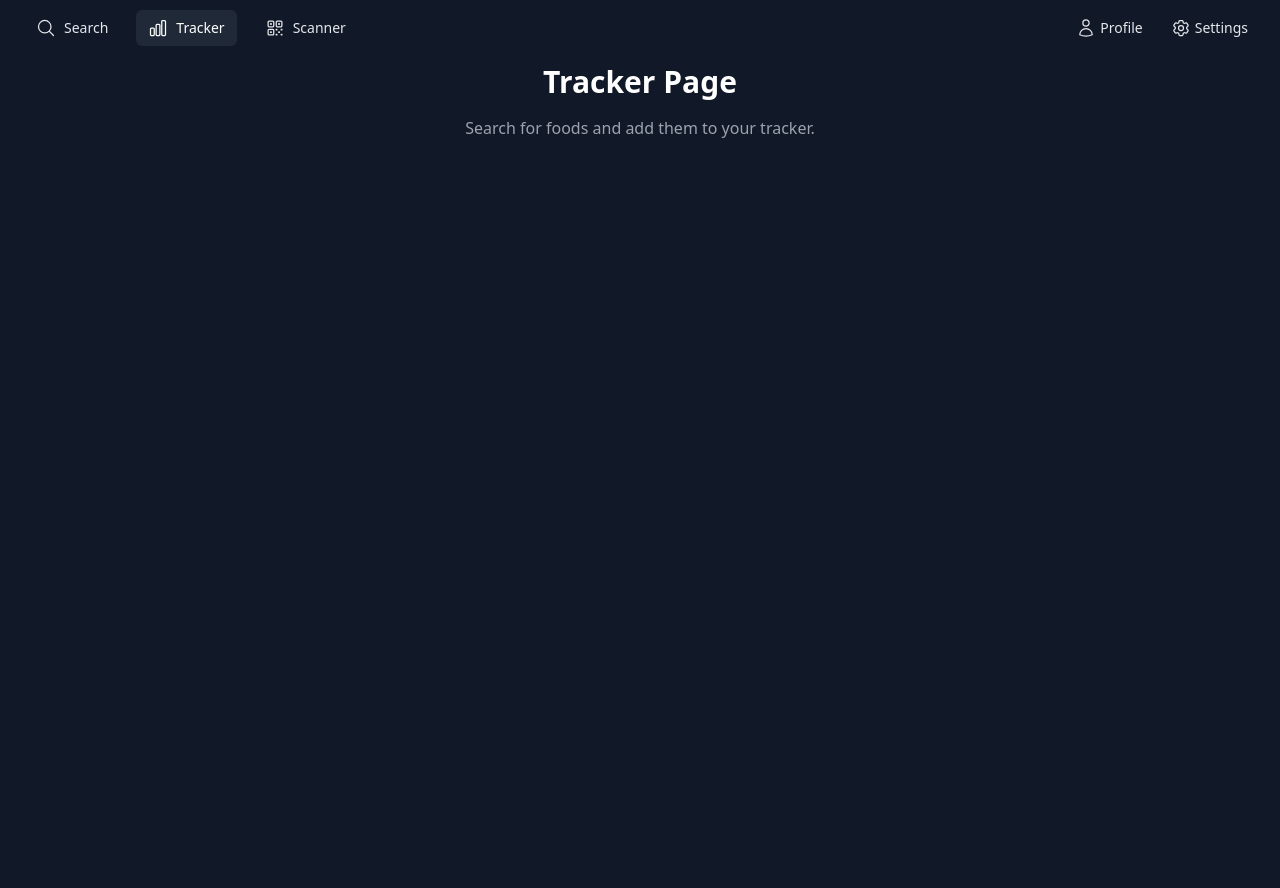
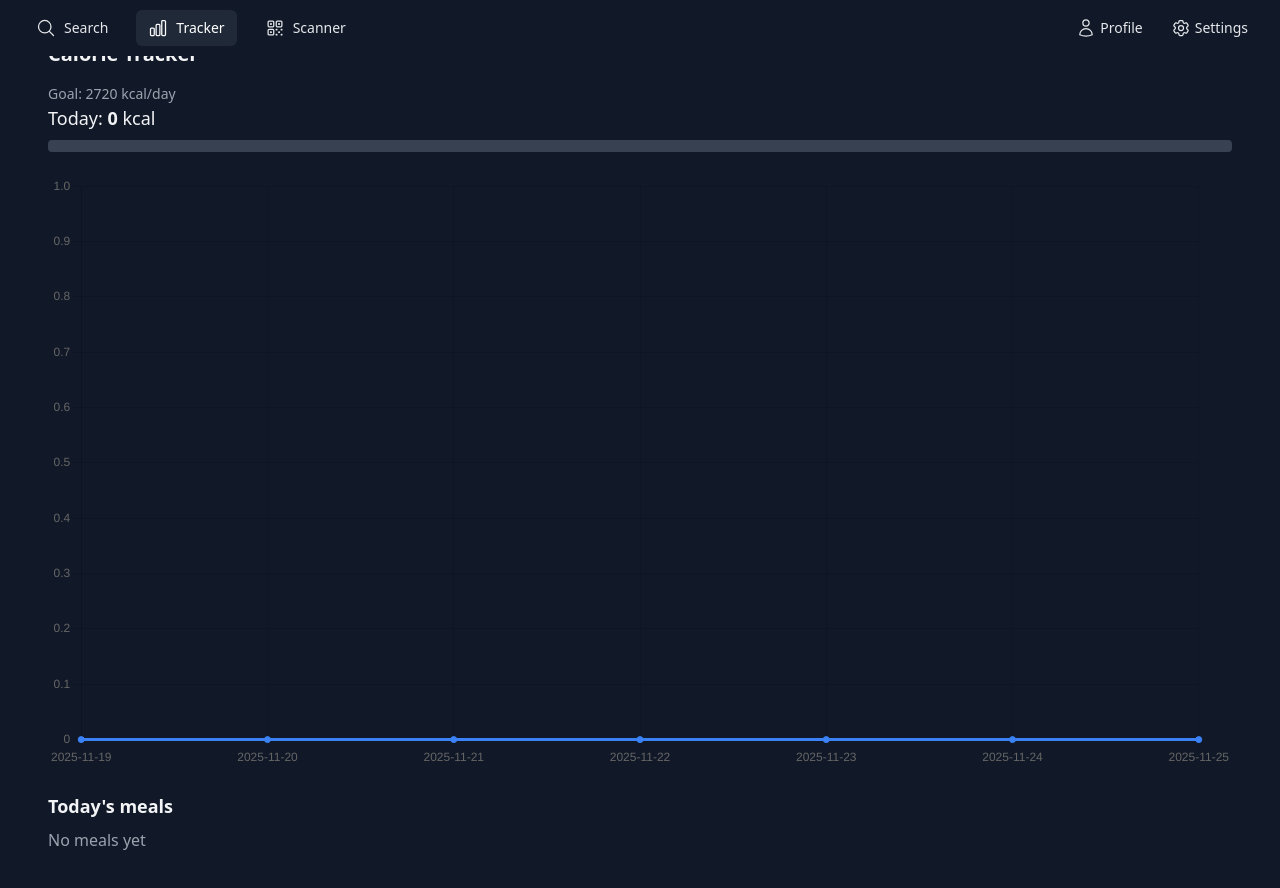
Before and after one commit to Brainterminator/FoodTracker, a Vue app: page /tracker in a window 1280 px wide. Shown: the top 888 px of the page. Before the commit the page ends 800 px from the top, so only its background shows below. Built offline with nearby package versions, Linux system fonts and the light colour scheme.

Commit message:
- added tracker

```diff
--- a/package.json
+++ b/package.json
@@ -11,9 +11,11 @@
   "dependencies": {
     "@headlessui/vue": "^1.7.23",
     "@heroicons/vue": "^2.2.0",
+    "chart.js": "^4.5.1",
     "pinia": "^3.0.4",
     "pinia-plugin-persistedstate": "^4.7.1",
     "vue": "^3.5.24",
+    "vue-chartjs": "^5.3.3",
     "vue-router": "^4.6.3"
   },
   "devDependencies": {
--- a/src/components/FoodCard.vue
+++ b/src/components/FoodCard.vue
@@ -99,7 +99,7 @@ const dialGradient = computed(() => {
 
 const addMeal = () => {
   if (amount.value <= 0) return;
-  mealsStore.addMeal(new FoodItem(props.food.name, scaledNutrients.value));
+  mealsStore.addMeal(new FoodItem(props.food.name, scaledNutrients.value), amount.value);
   amount.value = 0;
 };
 </script>
--- a/src/pages/TrackerPage.vue
+++ b/src/pages/TrackerPage.vue
@@ -1,9 +1,112 @@
 <template>
-  <div class="text-center mt-10">
-    <h1 class="text-3xl font-bold mb-4">Tracker Page</h1>
-    <p class="text-gray-400">Search for foods and add them to your tracker.</p>
+  <div class="p-4 text-gray-100">
+    <h2 class="text-xl font-semibold mb-4">Calorie Tracker</h2>
+
+    <!-- Calorie Goal -->
+    <div class="mb-6">
+      <p class="text-sm text-gray-400">
+        Goal: {{ profile.calorieGoal }} kcal/day
+      </p>
+      <p class="text-lg">
+        Today: <span class="font-semibold">{{ mealsStore.caloriesToday.toFixed(0) }}</span> kcal
+      </p>
+      <div class="w-full bg-gray-700 rounded h-3 mt-2">
+        <div
+            class="h-3 rounded bg-blue-500 transition-all duration-500"
+            :style="{ width: progress + '%' }"
+        ></div>
+      </div>
+    </div>
+
+    <!-- 7-day chart -->
+    <Line
+        v-if="chartData"
+        :data="chartData"
+        :options="chartOptions"
+        class="mb-6"
+    />
+
+    <!-- Today's meals list -->
+    <h3 class="text-lg font-semibold mb-2">Today's meals</h3>
+    <div v-if="todayMeals.length === 0" class="text-gray-400">No meals yet</div>
+
+    <div
+        v-for="m in todayMeals"
+        :key="m.id"
+        class="flex justify-between items-center border-b border-gray-700 py-2"
+    >
+      <div>
+        <p>{{ m.food.name }}</p>
+        <p class="text-sm text-gray-400">{{ m.food.nutrients.calories.toFixed(0) }} kcal</p>
+      </div>
+      <button
+          @click="mealsStore.removeMeal(m.id)"
+          class="text-red-400 hover:text-red-500 text-sm"
+      >
+        Delete
+      </button>
+    </div>
   </div>
 </template>
 
 <script setup lang="ts">
+import { computed } from "vue";
+import { Line } from "vue-chartjs";
+import {
+  Chart as ChartJS,
+  Title,
+  Tooltip,
+  Legend,
+  LineElement,
+  LinearScale,
+  CategoryScale,
+  PointElement,
+} from "chart.js";
+import { useMealsStore } from "../store/meals";
+import { useProfileStore } from "../store/profile";
+
+ChartJS.register(Title, Tooltip, Legend, LineElement, LinearScale, CategoryScale, PointElement);
+
+const mealsStore = useMealsStore();
+const profile = useProfileStore();
+
+// Progress bar for today's calories vs goal
+const progress = computed(() =>
+    Math.min((mealsStore.caloriesToday / profile.calorieGoal) * 100, 100)
+);
+
+// Today's meals
+const today = new Date().toISOString().split("T")[0];
+const todayMeals = computed(() =>
+    mealsStore.meals.filter((m) => (m.date ?? "").startsWith(today as string))
+);
+
+
+// Chart data
+const chartData = computed(() => {
+  const labels = Object.keys(mealsStore.caloriesByDay);
+  const data = Object.values(mealsStore.caloriesByDay);
+  return {
+    labels,
+    datasets: [
+      {
+        label: "Calories per day",
+        data,
+        borderColor: "#3b82f6",
+        backgroundColor: "#3b82f6",
+        tension: 0.3,
+      },
+    ],
+  };
+});
+
+const chartOptions = {
+  responsive: true,
+  plugins: {
+    legend: { display: false },
+  },
+  scales: {
+    y: { beginAtZero: true },
+  },
+};
 </script>
--- a/src/store/meals.ts
+++ b/src/store/meals.ts
@@ -1,19 +1,65 @@
 import { defineStore } from "pinia";
-import type FoodItem from "../models/FoodItem";
+import FoodItem from "../models/FoodItem";
+
+export interface TrackedMeal {
+    id: string;
+    food: FoodItem;
+    amount: number;
+    date: string; // ISO date string
+}
 
 export const useMealsStore = defineStore("meals", {
     state: () => ({
-        meals: [] as FoodItem[],
+        meals: [] as TrackedMeal[],
     }),
+    getters: {
+        // total calories for today
+        caloriesToday: (state) => {
+            const today = new Date().toISOString().split("T")[0];
+            return state.meals
+                .filter((m) => (m.date ?? "").startsWith(today as string))
+                .reduce((sum, m) => sum + (m.food?.nutrients?.calories ?? 0), 0);
+        },
+
+
+        // grouped by day for the last 7 days
+        caloriesByDay: (state) => {
+            const now = new Date();
+            const days: Record<string, number> = {};
+
+            for (let i = 6; i >= 0; i--) {
+                const d = new Date(now);
+                d.setDate(now.getDate() - i);
+                const key = d.toISOString().split("T")[0];
+                days[key as string] = 0;
+            }
+
+            state.meals.forEach((m) => {
+                const date = (m.date ?? "").split("T")[0];
+                if (date && days[date] !== undefined) {
+                    days[date] += m.food?.nutrients?.calories ?? 0;
+                }
+            });
+
+            return days;
+        },
+
+    },
     actions: {
-        addMeal(item: FoodItem) {
-            this.meals.push(item);
+        addMeal(food: FoodItem, amount: number) {
+            this.meals.push({
+                id: crypto.randomUUID(),
+                food,
+                amount,
+                date: new Date().toISOString(),
+            });
         },
-        removeMeal(index: number) {
-            this.meals.splice(index, 1);
+        removeMeal(id: string) {
+            this.meals = this.meals.filter((m) => m.id !== id);
         },
-        clearMeals() {
+        clearAll() {
             this.meals = [];
         },
     },
+    persist: true, // ⚡ persists in localStorage (using pinia-plugin-persistedstate)
 });
```
Also changed, not shown: 1 other file (tests, documents, lock files or other folders).
